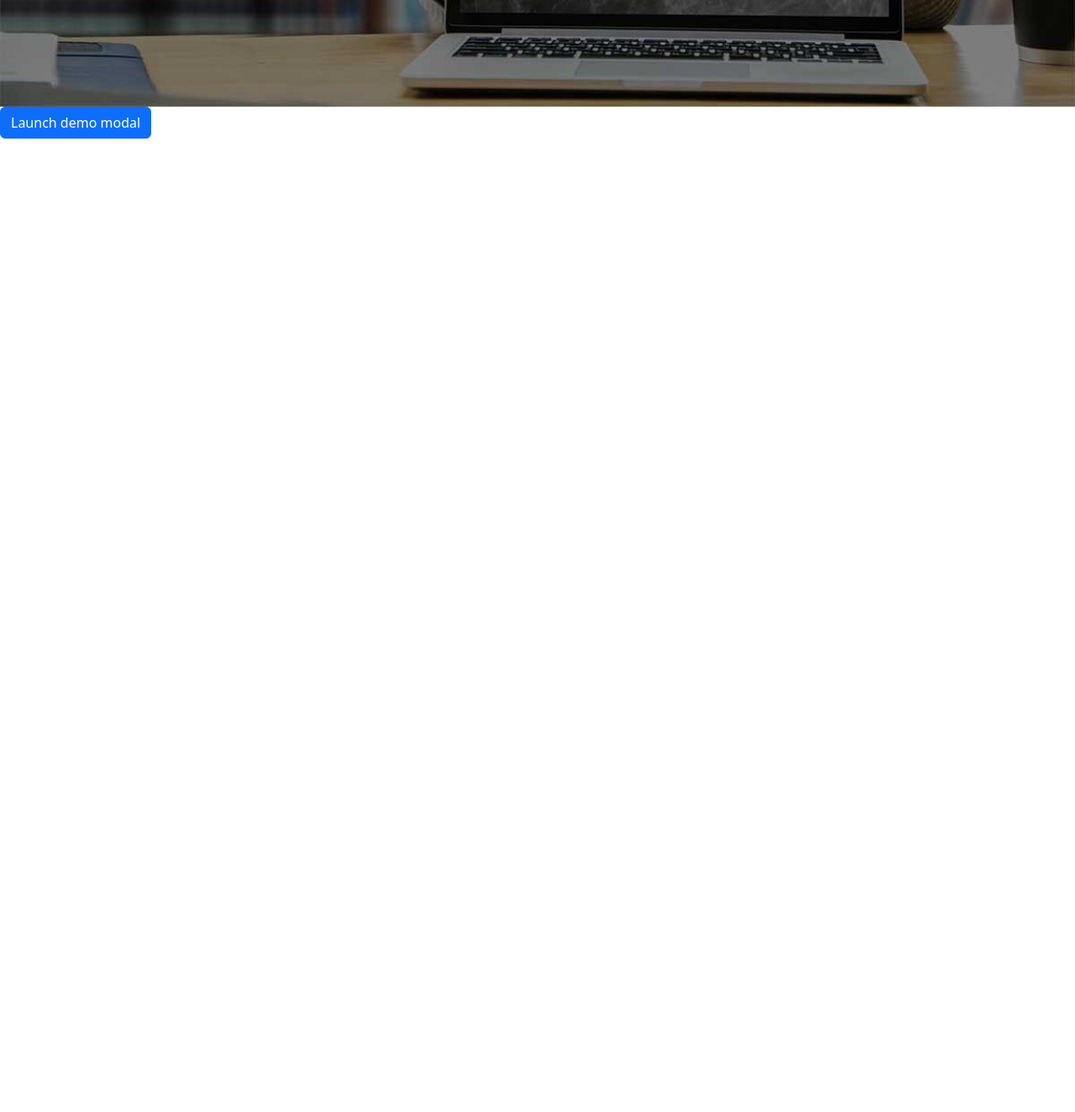
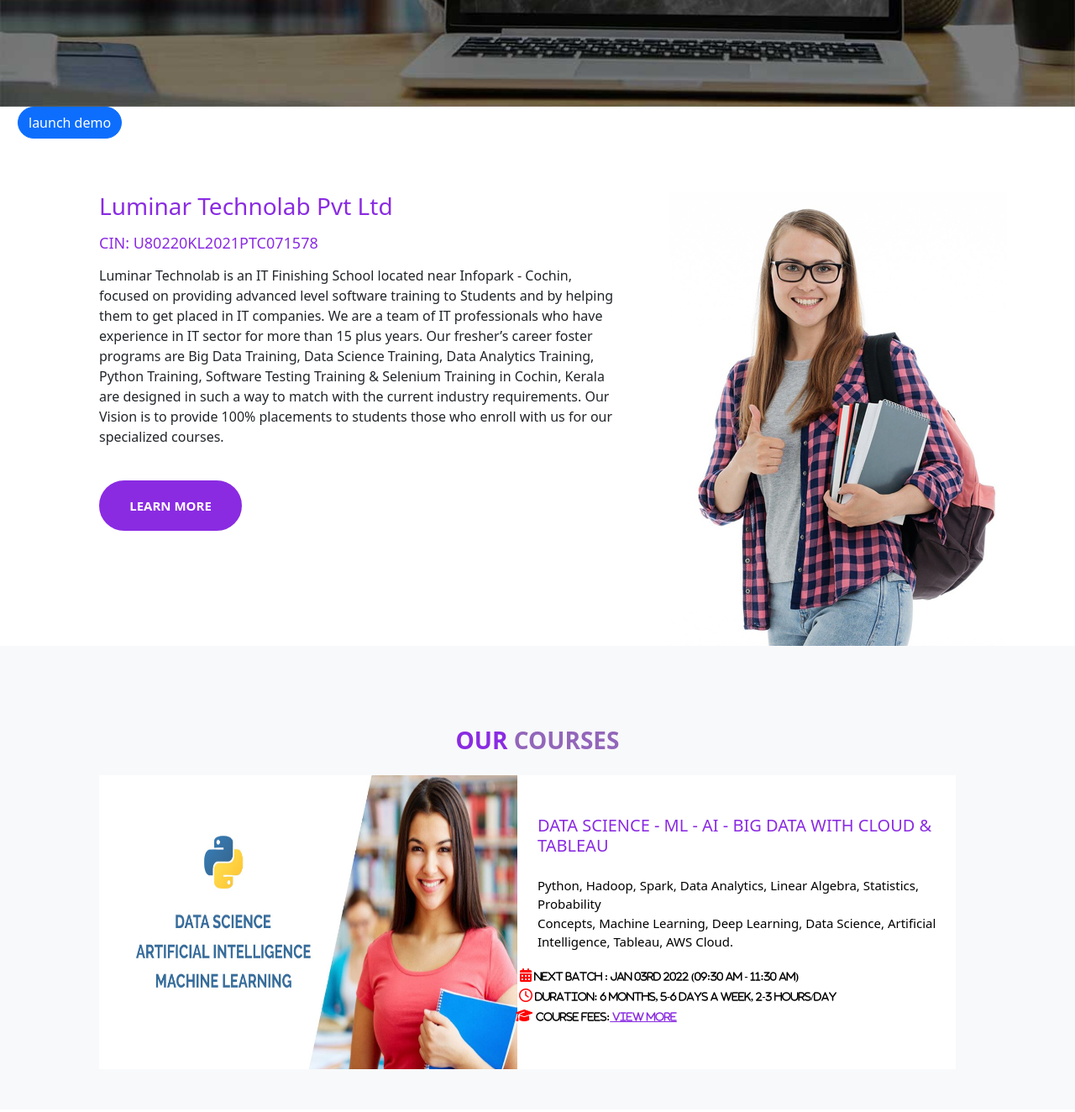
Before and after one commit to Sachinm06/Luminar, a plain HTML site: page index.html in a window 1280 px wide. Shown: the part 540-1864 px from the top of the page at 84% size. Before the commit the page ends 1500 px from the top, so only its background shows below. Drawn offline with nearby package versions, Linux system fonts and the light colour scheme.

Commit message:
new changes

```diff
--- a/index.html
+++ b/index.html
@@ -15,9 +15,13 @@
 
     <script src="https://kit.fontawesome.com/2ac5358d3d.js" crossorigin="anonymous"></script>
     <link rel="stylesheet" href="style.css">
+    <script src="https://kit.fontawesome.com/2ac5358d3d.js" crossorigin="anonymous"></script>
 </head>
 
-<body style="height:1500px ;">
+<body style="height:2000px ;">
+
+    <!-- header -->
+
     <div class="mb-1 txt">
         <div class="container" style="display:flex; justify-content:space-between;">
             <p class=" container txt text-white pt-2">Have any question? +91 8086 651 651</p>
@@ -26,6 +30,9 @@
 
         </div>
     </div>
+
+    <!-- navbar -->
+
     <nav class="navbar navbar-expand-lg bg-white sticky-top pb-1 pt-1 ">
         <div class="container">
             <a class="navbar-brand" href="#"><img src="Images/logo.png" alt=""></a>
@@ -59,6 +66,9 @@
             </div>
         </div>
     </nav>
+
+    <!-- carousel -->
+
     <div id="carouselExampleCaptions" class="carousel slide" data-bs-ride="carousel">
 
         <div class="carousel-inner">
@@ -76,15 +86,15 @@
             <div class="carousel-item " data-bs-interval="2000">
                 <img style="height:550px" src="Images/car-2.jpeg" class="d-block w-100" alt="...">
                 <div class="carousel-caption d-none d-md-block container me-5 ">
-                    <h1 class=" carh1-1 carh1-2  ">Data Science, ML &amp; AI <br> Big Data - Hadoop &amp; Spark <br>
+                    <h1 class=" carh1-1 carh1-2 pt-5 ">Data Science, ML &amp; AI <br> Big Data - Hadoop &amp; Spark <br>
                         Python
                         Data Science</h1>
-                    <p class="carp-1 carp-2 container ">We LUMINAR TECHNOLAB offers best software training and placement
+                    <p class="carp-1 carp-2 container">We LUMINAR TECHNOLAB offers best software training and placement
                         in
                         emerging <br> technologies like Big Data, Hadoop, Spark,Data Scince, Machine Learning, Deep
                         Learning
                         and <br> AI.</p>
-                    <br><br>
+                    <br><br><br>
                     <button class="btn btn carbton carbton-1 btn mt-5" type="button">VIEW COURSES</button>
 
                 </div>
@@ -102,19 +112,20 @@
             <span class="visually-hidden">Next</span>
         </button>
     </div>
+
     <!-- Button trigger modal -->
-    <button type="button" class="btn btn-primary" data-bs-toggle="modal" data-bs-target="#exampleModal">
-        Launch demo modal
-    </button>
+
+    <div class="container">
+        <button type="button" class="btn btn-primary tgrbtn " data-bs-toggle="modal" data-bs-target="#exampleModal">
+            launch demo
+        </button>
+    </div>
 
     <!-- Modal -->
+
     <div class="modal fade" id="exampleModal" tabindex="-1" aria-labelledby="exampleModalLabel" aria-hidden="true">
         <div class="modal-dialog container w-75">
             <div class="modal-content">
-                <!-- <div class="modal-header">
-          <h5 class="modal-title" id="exampleModalLabel">Modal title</h5>
-          <button type="button" class="btn-close" data-bs-dismiss="modal" aria-label="Close"></button>
-        </div> -->
                 <div class="modal-body container w-75 ">
                     <h6 class="pb-2">Get Training Quote for free</h6>
                     <form action="">
@@ -149,6 +160,61 @@
         </div>
     </div>
 
+    <!-- about -->
+
+    <div class="container ps-5 pt-5">
+        <div class="pt-3">
+            <div class="row">
+                <div class="col-lg-7 col-md-12 col-sm-12 ">
+                    <h3 class="abth3 pb-2">Luminar Technolab Pvt Ltd</h3>
+                    <h6 class="abth6 pb-2">CIN: U80220KL2021PTC071578</h6>
+                    <p class="abtp pb-4">Luminar Technolab is an IT Finishing School located near Infopark - Cochin,
+                        focused on providing
+                        advanced level software training to Students and by helping them to get placed in IT companies.
+                        We
+                        are a team of IT professionals who have experience in IT sector for more than 15 plus years. Our
+                        fresher’s career foster programs are Big Data Training, Data Science Training, Data Analytics
+                        Training, Python Training, Software Testing Training & Selenium Training in Cochin, Kerala are
+                        designed in such a way to match with the current industry requirements. Our Vision is to provide
+                        100% placements to students those who enroll with us for our specialized courses.</p>
+                    <button class="abtbtn">LEARN MORE</button>
+                </div>
+                <div class="col-lg-5 col-md-12 col-sm-12 ">
+                    <img src="Images/b1.jpeg" alt="">
+                </div>
+            </div>
+        </div>
+
+    </div>
+
+    <!-- our courses -->
+
+    <div class=" bg-light">
+        <div class="coursesh3 pt-5 container p-5">
+            <h3 class="coursesh3 pb-3 pt-5">OUR <span class="corspn">COURSES</spa>
+            </h3>
+            <div class="row container coudiv">
+                <div class="col-lg-6 col-md-12 col-sm-12 bg-white ">
+                    <img class="w-100 couimg" src="Images/c1.jpeg" alt="">
+                </div>
+                <div class="col-lg-6 col-md-12 col-sm-12 bg-white ">
+                    <h5 class="pb-3 pt-5 couh5">DATA SCIENCE - ML - AI - BIG DATA WITH CLOUD & TABLEAU</h5>
+                    <p class="coup">Python, Hadoop, Spark, Data Analytics, Linear Algebra, Statistics, Probability <br>
+                        Concepts, Machine
+                        Learning, Deep Learning, Data Science, Artificial <br> Intelligence, Tableau, AWS Cloud.</p>
+                    <i class="fa-solid fa-calendar-days cali "><span class="ispan"> Next Batch : Jan 03rd 2022 (09:30 am
+                            - 11:30 am) </span></i><br>
+                    <i class="fa-regular fa-clock cloi"><span class="ispan"> Duration: 6 Months, 5-6 Days a Week, 2-3
+                            Hours/day</span></i> <br>
+                    <i class="fa-solid fa-graduation-cap grai pb-3"> <span class="ispan">Course Fees:<span
+                                class="viewspan"> VIEW MORE</span></span></i>
+
+                </div>
+            </div>
+        </div>
+    </div>
+
+
 
 </body>
 
--- a/style.css
+++ b/style.css
@@ -5,7 +5,6 @@
 
 .nav-link:hover {
     color: blueviolet;
-
 }
 
 .txt {
@@ -29,6 +28,11 @@
     margin-left: 250px;
     text-align: start;
     font-weight: bold;
+
+}
+.carh1-2{
+    margin-top: 10px;
+    /* height: 193px; */
 }
 
 .carp-1 {
@@ -40,6 +44,7 @@
 
 .carp-2 {
     margin-bottom: -82px;
+    height: 9px;
 }
 
 .carbton {
@@ -78,3 +83,99 @@
 .modelbtn:hover {
     background-color: rgb(162, 95, 221);
 }
+
+.tgrbtn {
+    border-radius: 39px;
+    /* position: fixed;
+    top: 678px; */
+    margin-left: -61px;
+}
+
+.abtbtn {
+    background-color: blueviolet;
+    color: white;
+    width: 170px;
+    font-weight: bold;
+    font-size: 15px;
+    height: 60px;
+    border-radius: 30px;
+    border: blueviolet 2px solid;
+}
+
+.abtbtn:hover {
+    background-color: white;
+    border-color: blueviolet;
+    color: blueviolet;
+}
+
+.abth3 {
+    color: blueviolet;
+}
+
+.abth6 {
+    color: blueviolet;
+    font-weight: 200;
+    font-size: 18px;
+}
+
+.abtp {
+    font-weight: 300;
+}
+
+.coursesh3 {
+    text-align: center;
+    color: blueviolet;
+    font-weight: 600;
+}
+
+.corspn {
+    color: rgb(146, 102, 186);
+}
+
+.coup {
+    color: black;
+    font-size: 15px;
+    text-align: start;
+    font-weight: 300;
+}
+
+.couh5 {
+    text-align: start;
+    font-size: 20px;
+}
+
+.coudiv:hover {
+    box-shadow: 0 4px 8px 0 rgba(0, 0, 0, 0.2), 0 6px 20px 0 rgba(0, 0, 0, 0.19);
+
+}
+
+.cali {
+    color: red;
+    margin-left: -196px;
+}
+
+.ispan {
+    color: black;
+    font-size: 12px;
+    text-align: start;
+    font-weight: 700;
+}
+
+.cloi {
+    color: red;
+    margin-left: -152px;
+}
+
+.grai {
+    color: red;
+    margin-left: -346px;
+}
+
+.viewspan {
+    color: blueviolet;
+    text-decoration: underline;
+}
+
+.couimg {
+    height: 350px;
+}
```
Also changed, not shown: Images/b1.jpeg (added), Images/c1.jpeg (added).
